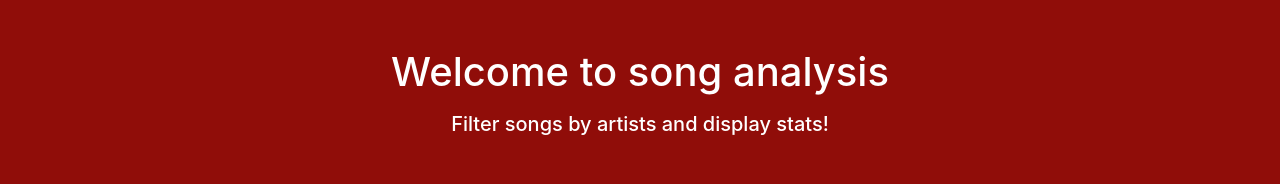
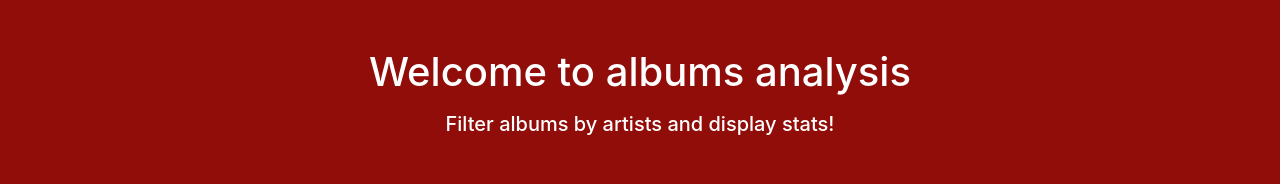
Before and after one commit to maksymilianPadalak/song-charts, a React (Vite) app: page / in a window 1280 px wide. Shown: the top 186 px of the page. Built offline with nearby package versions, Linux system fonts and the light colour scheme; no server answers.

Commit message:
Add download full song report button

```diff
--- a/src/components/user/LandingPage.tsx
+++ b/src/components/user/LandingPage.tsx
@@ -35,8 +35,8 @@ const LandingPage: React.FC<Props> = ({ className }) => {
     <div className={`${className} d-flex flex-column justify-content-between`}>
       <div>
         <div className='burgundy p-5 d-flex  flex-column align-items-center text-center'>
-          <h1>Welcome to song analysis</h1>
-          <h5 className={'mt-3'}>Filter songs by artists and display stats!</h5>
+          <h1>Welcome to albums analysis</h1>
+          <h5 className={'mt-3'}>Filter albums by artists and display stats!</h5>
         </div>
         <LogInAsAdmin />
         <ArtistsSearchForm className={'px-5'} submitSearchForm={submitSearchForm} />
```
